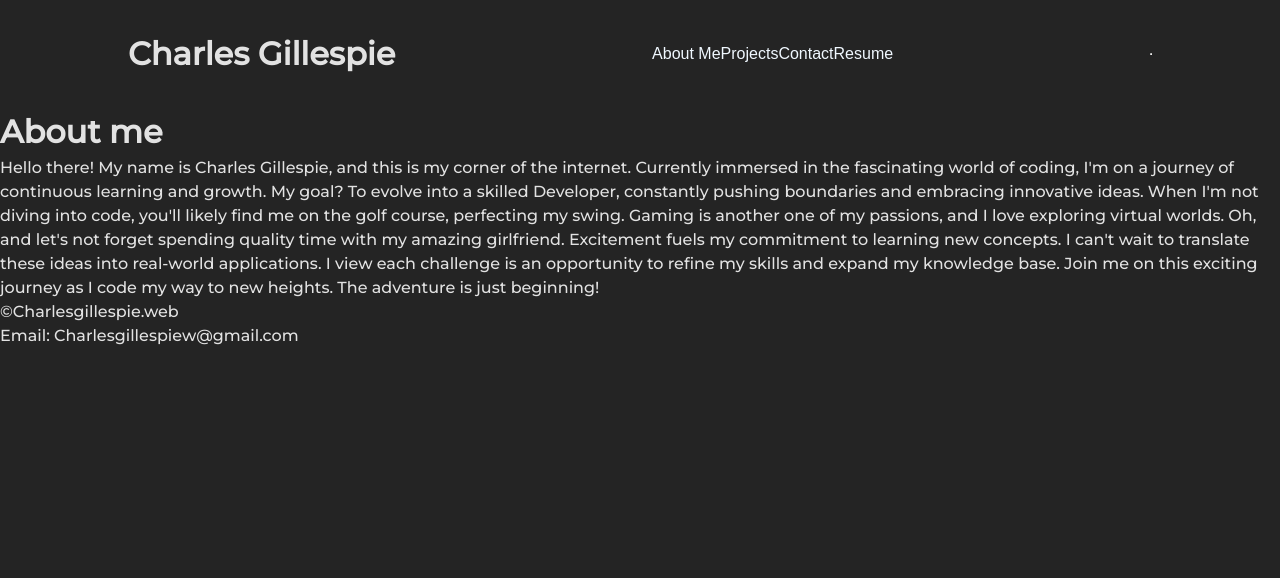
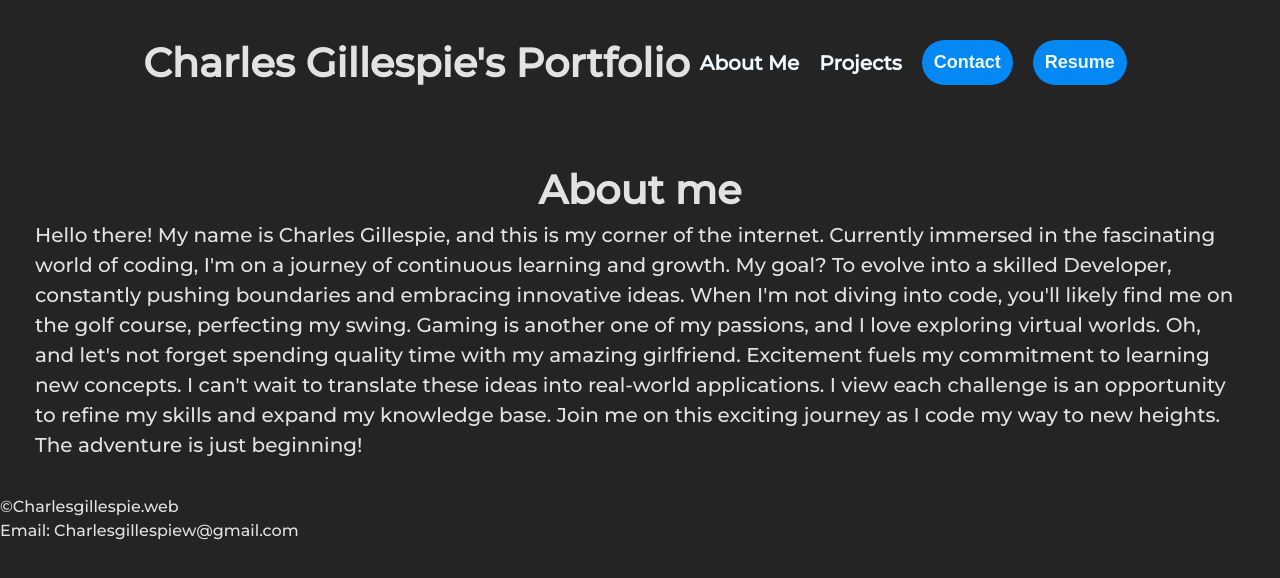
Before and after one commit to CharlesWGillespie/My-React-Portfolio, a React (Vite) app: page / in a window 1280 px wide. Shown: the top 578 px of the page. Built offline with nearby package versions, Linux system fonts and the light colour scheme.

Commit message:
added styling to page

```diff
--- a/src/App.jsx
+++ b/src/App.jsx
@@ -1,6 +1,7 @@
 import Header from '../src/components/Header'
 import Footer from '../src/components/Footer'
 import AboutMe from '../src/components/AboutMe'
+// import cgpLogo from './assets/'
 // import Porjects from '../src/components/Projects'
 function App() {
 
--- a/src/components/AboutMe.jsx
+++ b/src/components/AboutMe.jsx
@@ -2,11 +2,11 @@
 function AboutMe(){
 
     return(
-    <main>
-        <div >
+    <main class='main'>
+        <div>
             <h1>About me</h1>
             <div>
-                <p>Hello there! My name is Charles Gillespie, and this is my corner of the internet.
+                <p class='p-tag'>Hello there! My name is Charles Gillespie, and this is my corner of the internet.
                 Currently immersed in the fascinating world of coding, I'm on a journey of continuous learning and growth. My goal? To evolve into a skilled Developer, constantly pushing boundaries and embracing innovative ideas.
                 When I'm not diving into code, you'll likely find me on the golf course, perfecting my swing. Gaming is another one of my passions, and I love exploring virtual worlds. Oh, and let's not forget spending quality time with my amazing girlfriend.
                 Excitement fuels my commitment to learning new concepts. I can't wait to translate these ideas into real-world applications. I view each challenge is an opportunity to refine my skills and expand my knowledge base.
--- a/src/components/Header.jsx
+++ b/src/components/Header.jsx
@@ -4,16 +4,15 @@ function Header(){
 
     return(
         <header>
-            <h1>Charles Gillespie</h1>
+            <h1>Charles Gillespie's Portfolio</h1>
             <nav>
                 <ul class="nav-links">
                     <li><a href="#about-me">About Me</a></li>
                     <li><a href="#projects">Projects</a></li>
-                    <li><a href="#">Contact</a></li>
-                    <li><a href="#">Resume</a></li>
                 </ul>
             </nav>
-            <hr />
+            <a class="btn"href="#"><button>Contact</button></a>
+            <a class="btn"href="#"><button>Resume</button></a>
         </header>
     );
 }
--- a/src/index.css
+++ b/src/index.css
@@ -5,6 +5,7 @@
   margin: 0;
   padding: 0;
 }
+
 :root {
   font-family: "Montserrat";
   line-height: 1.5;
@@ -19,14 +20,18 @@
   -moz-osx-font-smoothing: grayscale;
 }
 
-
-
+h1{
+  font-size: 40px;
+  display: flex;
+  justify-content: center;
+  align-items: center;
+}
 
 li,
 a,
 button {
   font-family: "Monserrat", sans-serif;
-  font-weight: 500;
+  font-weight: 600;
   font-size: 16px;
   text-decoration: none;
   color: aliceblue;
@@ -34,34 +39,56 @@ button {
 
 header {
   display: flex;
-  justify-content: space-between;
+  flex-wrap: wrap;
+  justify-content: center;
   align-items: center;
   padding: 30px 10%;
 }
 
-.nav-links{
+.nav-links {
   list-style: none;
 }
 
-.nav-links li{
-display: inline-block;
+.nav-links li {
+  display: inline-block;
+  padding: 10px;
+  align-items: center;
 }
 
-.nav-links li a{
-transition: all 0.3s ease 0s;
+.nav-links li a {
+  transition: all 0.3s ease 0s;
+  font-family: "Montserrat", sans-serif;
+  font-size: 20px;
 }
 
-.nav-links li a:hover{
-color: #0388f4;
+.nav-links li a:hover {
+  color: #0388f4;
 }
 
-button{
-  padding: 9px 25px;
+button {
+  margin: 10px;
+  padding: 12px;
   background-color: #0388f4;
   border: none;
   border-radius: 50px;
+  cursor: pointer;
+  transition: all 0.3 ease 0s;
+  font-size: 18px;
 }
 
-button:hover{
+button:hover {
+  background-color: #066cbf;
+}
 
+.main{
+  display: flex;
+  flex-wrap: wrap;
+  justify-content: center;
+  align-items: center;
+  margin: 30px;
+  padding: 5px;
 }
+
+.p-tag{
+  font-size: 20px;
+}
```
Also changed, not shown: public/vite.svg (deleted).
